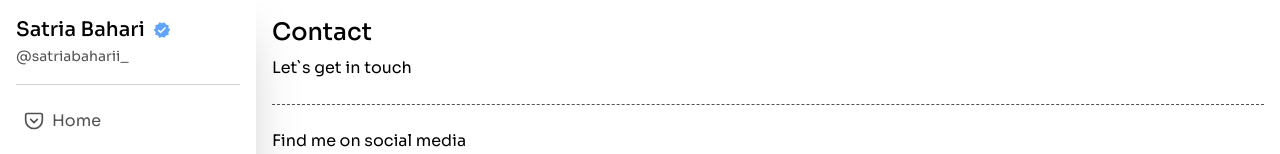
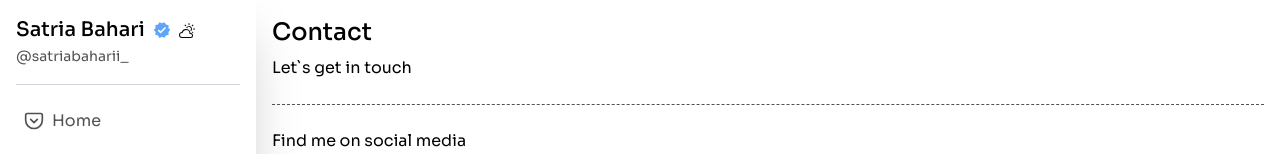
Before and after one commit to satriabahari/satriabahari.site, a Next.js app: page /contact in a window 1280 px wide. Shown: the top 154 px of the page. Built offline with nearby package versions, Linux system fonts and the light colour scheme.

Commit message:
feat(dark-mode): add dark mode feature

```diff
--- a/app/layout.tsx
+++ b/app/layout.tsx
@@ -3,6 +3,7 @@ import { Inter } from "next/font/google";
 import "./globals.css";
 import Layouts from "@/common/components/layouts";
 import { soraSans } from "@/common/styles/fonts";
+import ThemeProviderContext from "@/common/stores/theme";
 
 const inter = Inter({ subsets: ["latin"] });
 
@@ -19,7 +20,9 @@ export default function RootLayout({
   return (
     <html lang="en" suppressHydrationWarning={true}>
       <body className={soraSans.className}>
-        <Layouts>{children}</Layouts>
+        <ThemeProviderContext>
+          <Layouts>{children}</Layouts>
+        </ThemeProviderContext>
       </body>
     </html>
   );
--- /dev/null
+++ b/common/components/elements/ThemeToggle.tsx
@@ -0,0 +1,19 @@
+"use client";
+
+import { useTheme } from "next-themes";
+import { resolve } from "path";
+import { BsCloudMoon, BsCloudSun } from "react-icons/bs";
+
+export default function ThemeToggle() {
+  const { resolvedTheme, setTheme } = useTheme();
+
+  const toggleTheme = () => {
+    setTheme(resolvedTheme === "light" ? "dark" : "light");
+  };
+
+  return (
+    <button onClick={toggleTheme} className="">
+      {resolvedTheme ? <BsCloudSun /> : <BsCloudMoon />}
+    </button>
+  );
+}
--- a/common/components/layouts/sidebar/ProfileHeader.tsx
+++ b/common/components/layouts/sidebar/ProfileHeader.tsx
@@ -1,6 +1,7 @@
 import Link from "next/link";
 
 import { MdVerified as VerifiedIcon } from "react-icons/md";
+import ThemeToggle from "../../elements/ThemeToggle";
 
 export default function ProfileHeader() {
   return (
@@ -10,6 +11,7 @@ export default function ProfileHeader() {
           <h2 className="text-xl font-medium">Satria Bahari</h2>
         </Link>
         <VerifiedIcon size={18} className="text-blue-400" />
+        <ThemeToggle />
       </div>
       <Link href="/" className="text-sm text-neutral-600">
         @satriabaharii_
--- /dev/null
+++ b/common/stores/theme.tsx
@@ -0,0 +1,12 @@
+'use client'
+
+import { ThemeProvider } from 'next-themes'
+import React, { ReactNode } from 'react'
+
+export default function ThemeProviderContext({ children }: { children: ReactNode }) {
+  return (
+    <ThemeProvider attribute="class" defaultTheme="light">
+      {children}
+    </ThemeProvider>
+  )
+}
--- a/package.json
+++ b/package.json
@@ -11,6 +11,7 @@
   "dependencies": {
     "clsx": "^2.1.0",
     "next": "14.1.0",
+    "next-themes": "^0.2.1",
     "prettier": "^3.2.5",
     "prettier-plugin-tailwindcss": "^0.5.11",
     "react": "^18",
```
Also changed, not shown: 1 other file (tests, documents, lock files or other folders).
